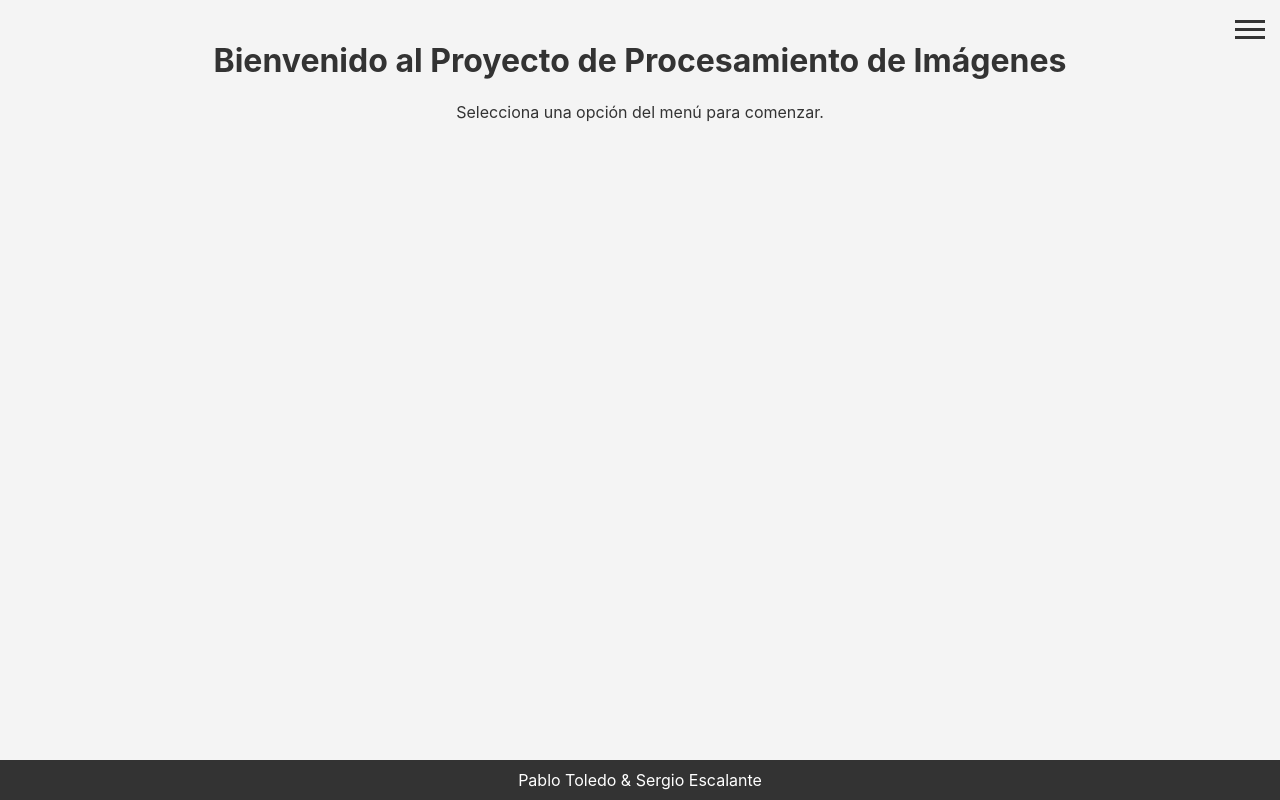
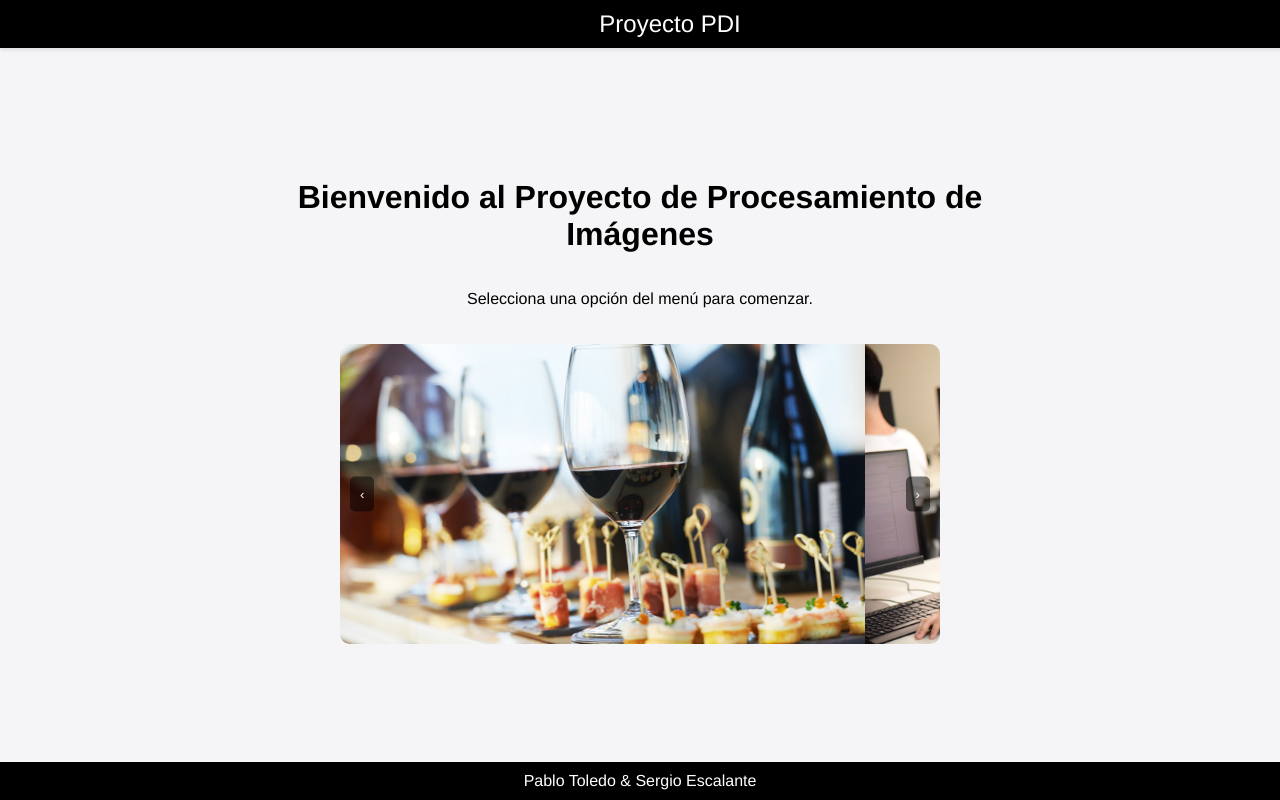
Before and after one commit to PabloToledoBarahona/pdiProject, a Flask app: page / in a window 1280 px wide. Run offline with Flask 3, Linux system fonts and the light colour scheme.

Commit message:
Corrections

```diff
--- a/app/controllers/image_controller.py
+++ b/app/controllers/image_controller.py
@@ -11,7 +11,8 @@ if not os.path.exists(UPLOAD_FOLDER):
 
 @image_controller.route('/')
 def index():
-    return render_template('index.html')
+    image_files = os.listdir(UPLOAD_FOLDER)
+    return render_template('index.html', image_files=image_files)
 
 @image_controller.route('/upload', methods=['GET', 'POST'])
 def upload():
@@ -68,7 +69,6 @@ def read_image_view():
             return render_template('read_image.html', img_shape=img_shape, filename=filename)
     return render_template('read_image.html')
 
-
 @image_controller.route('/segment_color', methods=['GET', 'POST'])
 def segment_color_view():
     if request.method == 'POST':
@@ -88,8 +88,6 @@ def segment_color_view():
                 return error, 400
             return render_template('segment_color.html', segmented_image_path=os.path.basename(segmented_image_path), filename=filename)
     return render_template('segment_color.html')
-
-
 
 @image_controller.route('/convert_bw', methods=['GET', 'POST'])
 def convert_bw_view():
--- /dev/null
+++ b/app/static/css/carousel.css
@@ -0,0 +1,49 @@
+.carousel {
+    position: relative;
+    width: 100%;
+    max-width: 600px;
+    height: 300px;
+    margin: 20px auto;
+    overflow: hidden;
+    border-radius: 10px;
+}
+
+.carousel-track-container {
+    position: relative;
+    width: 100%;
+    height: 100%;
+    overflow: hidden;
+}
+
+.carousel-track {
+    display: flex;
+    transition: transform 0.5s ease-in-out;
+    height: 100%;
+}
+
+.carousel img {
+    width: 100%;
+    height: 100%;
+    object-fit: cover;
+}
+
+.carousel-button {
+    position: absolute;
+    top: 50%;
+    transform: translateY(-50%);
+    background: rgba(0, 0, 0, 0.5);
+    color: white;
+    border: none;
+    padding: 10px;
+    cursor: pointer;
+    z-index: 1000;
+    border-radius: 5px;
+}
+
+.carousel-button--left {
+    left: 10px;
+}
+
+.carousel-button--right {
+    right: 10px;
+}
--- a/app/static/css/styles.css
+++ b/app/static/css/styles.css
@@ -1,38 +1,60 @@
-body {
-    font-family: -apple-system, BlinkMacSystemFont, "Segoe UI", Roboto, "Helvetica Neue", Arial, sans-serif;
-    background-color: #f4f4f4;
+body, html {
+    height: 100%;
     margin: 0;
-    padding: 0;
-    color: #333;
     display: flex;
     flex-direction: column;
-    min-height: 100vh;
+    background-color: #f5f5f7;
+    font-family: 'Helvetica Neue', Arial, sans-serif;
 }
 
 header {
-    background: #007BFF;
+    background: #000;
     color: #fff;
-    padding: 15px 0;
+    padding: 10px 30px;
     text-align: center;
+    width: 100%;
+    position: fixed;
+    top: 0;
+    z-index: 1000;
+    display: flex;
+    justify-content: center;
+    align-items: center;
+    box-shadow: 0 2px 4px rgba(0, 0, 0, 0.1);
 }
 
 header h1 {
     margin: 0;
-    font-size: 2.5em;
+    font-size: 1.5em;
+    font-weight: 400;
+}
+
+#menu-toggle, .menu {
+    position: fixed;
+    top: 10px;
+    right: 30px;
+    z-index: 1001;
 }
 
 .container {
-    width: 80%;
-    max-width: 1200px;
-    margin: 20px auto;
-    overflow: hidden;
+    display: flex;
+    justify-content: center;
+    align-items: center;
+    flex-direction: column;
+    width: 100%;
+    max-width: 800px;
+    margin-top: 120px;  /* Ajuste para el espacio del header */
     padding: 0 20px;
 }
 
 main {
     flex: 1;
-    margin-bottom: 20px;
+    width: 100%;
+    display: flex;
+    justify-content: center;
+    align-items: center;
+    flex-direction: column;
     text-align: center;
+    padding-bottom: 60px; /* Espacio para el footer */
 }
 
 .image-display {
@@ -42,13 +64,19 @@ main {
     margin: 20px 0;
 }
 
+.image-container img {
+    width: 100%;
+    height: auto;
+}
+
 footer {
-    background: #333;
+    background: #000;
     color: #fff;
     text-align: center;
     padding: 10px 0;
     width: 100%;
     bottom: 0;
+    position: relative; /* Asegurar que el footer siempre esté en la parte inferior */
 }
 
 footer p {
@@ -56,7 +84,7 @@ footer p {
 }
 
 .btn {
-    background: #007BFF;
+    background: #0071e3;
     color: #fff;
     border: none;
     padding: 10px 20px;
@@ -69,7 +97,7 @@ footer p {
 }
 
 .btn:hover {
-    background: #0056b3;
+    background: #005bb5;
 }
 
 input[type="file"] {
@@ -78,24 +106,18 @@ input[type="file"] {
 }
 
 /* Estilos para el menú hamburguesa */
-.menu-hamburguesa {
-    position: relative;
-    z-index: 1000;
-}
-
 .menu-icon {
     display: block;
     cursor: pointer;
     width: 30px;
     height: 25px;
-    position: absolute;
+    position: fixed;
+    right: 30px;
     top: 15px;
-    right: 15px;
-    z-index: 1001;
 }
 
 .menu-icon span {
-    background: #333;
+    background: #fff;
     display: block;
     height: 3px;
     margin: 5px 0;
@@ -155,5 +177,5 @@ input[type="file"] {
 }
 
 .menu ul li a:hover {
-    color: #007BFF;
+    color: #0071e3;
 }
--- /dev/null
+++ b/app/static/js/carousel.js
@@ -0,0 +1,36 @@
+document.addEventListener('DOMContentLoaded', function () {
+    const track = document.querySelector('.carousel-track');
+    const slides = Array.from(track.children);
+    const nextButton = document.querySelector('.carousel-button--right');
+    const prevButton = document.querySelector('.carousel-button--left');
+
+    let currentIndex = 0;
+
+    function updateSlides() {
+        const amountToMove = slides[currentIndex].getBoundingClientRect().width * currentIndex;
+        track.style.transform = 'translateX(-' + amountToMove + 'px)';
+    }
+
+    function showNextSlide() {
+        if (currentIndex === slides.length - 1) {
+            currentIndex = 0;
+        } else {
+            currentIndex++;
+        }
+        updateSlides();
+    }
+
+    function showPrevSlide() {
+        if (currentIndex === 0) {
+            currentIndex = slides.length - 1;
+        } else {
+            currentIndex--;
+        }
+        updateSlides();
+    }
+
+    nextButton.addEventListener('click', showNextSlide);
+    prevButton.addEventListener('click', showPrevSlide);
+
+    setInterval(showNextSlide, 3000);
+});
--- a/app/static/js/scripts.js
+++ b/app/static/js/scripts.js
@@ -1,11 +1,43 @@
 document.addEventListener("DOMContentLoaded", function() {
-    const menuToggle = document.getElementById("menu-toggle");
-    menuToggle.addEventListener("change", function() {
-        const menu = document.querySelector(".menu");
+    const carouselSlide = document.querySelector(".carousel-slide");
+    const carouselImages = document.querySelectorAll(".carousel-slide img");
+
+    let counter = 0;
+    const size = carouselImages[0].clientWidth;
+
+    function moveSlide(n) {
+        if (n === 1 && counter >= carouselImages.length - 1) {
+            counter = -1;
+        } else if (n === -1 && counter <= 0) {
+            counter = carouselImages.length;
+        }
+        counter += n;
+        carouselSlide.style.transform = "translateX(" + (-size * counter) + "px)";
+    }
+
+    setInterval(function() {
+        moveSlide(1);
+    }, 3000);
+
+    document.querySelector(".prev").addEventListener("click", function() {
+        moveSlide(-1);
+    });
+
+    document.querySelector(".next").addEventListener("click", function() {
+        moveSlide(1);
+    });
+});
+
+
+document.addEventListener('DOMContentLoaded', () => {
+    const menuToggle = document.getElementById('menu-toggle');
+    const menu = document.querySelector('.menu');
+
+    menuToggle.addEventListener('change', () => {
         if (menuToggle.checked) {
-            menu.style.display = "block";
+            menu.style.display = 'block';
         } else {
-            menu.style.display = "none";
+            menu.style.display = 'none';
         }
     });
 });
--- a/app/templates/display_image.html
+++ b/app/templates/display_image.html
@@ -13,8 +13,6 @@
         <div class="container">
             <h2>Imagen Subida</h2>
             <img src="{{ url_for('static', filename='uploads/' ~ filename) }}" alt="Imagen Subida" class="image-display">
-            <h2>Imagen Procesada</h2>
-            <img src="{{ url_for('static', filename='uploads/processed_image.png') }}" alt="Imagen Procesada" class="image-display">
         </div>
     </main>
     <footer>
--- a/app/templates/index.html
+++ b/app/templates/index.html
@@ -5,7 +5,9 @@
     <meta name="viewport" content="width=device-width, initial-scale=1.0">
     <title>Proyecto PDI</title>
     <link rel="stylesheet" href="{{ url_for('static', filename='css/styles.css') }}">
+    <link rel="stylesheet" href="{{ url_for('static', filename='css/carousel.css') }}">
     <script src="{{ url_for('static', filename='js/scripts.js') }}" defer></script>
+    <script src="{{ url_for('static', filename='js/carousel.js') }}" defer></script>
 </head>
 <body>
     {% include 'navbar.html' %}
@@ -13,6 +15,18 @@
         <div class="container">
             <h1>Bienvenido al Proyecto de Procesamiento de Imágenes</h1>
             <p>Selecciona una opción del menú para comenzar.</p>
+
+            <div class="carousel">
+                <button class="carousel-button carousel-button--left">‹</button>
+                <div class="carousel-track-container">
+                    <div class="carousel-track">
+                        {% for image in image_files %}
+                        <img src="{{ url_for('static', filename='uploads/' ~ image) }}" alt="Imagen">
+                        {% endfor %}
+                    </div>
+                </div>
+                <button class="carousel-button carousel-button--right">›</button>
+            </div>
         </div>
     </main>
     <footer>
--- a/app/templates/navbar.html
+++ b/app/templates/navbar.html
@@ -1,6 +1,8 @@
-<div class="menu-hamburguesa">
+<header>
+    <h1>Proyecto PDI</h1>
+</header>
 <input type="checkbox" id="menu-toggle">
-    <label for="menu-toggle" class="menu-icon">
+<label class="menu-icon" for="menu-toggle">
     <span></span>
     <span></span>
     <span></span>
@@ -10,24 +12,8 @@
         <li><a href="{{ url_for('image_controller.index') }}">Inicio</a></li>
         <li><a href="{{ url_for('image_controller.upload') }}">Subir Imagen</a></li>
         <li><a href="{{ url_for('image_controller.read_image_view') }}">Leer Imagen</a></li>
-            <li><a href="{{ url_for('image_controller.segment_color_view') }}">Segmentación por Color</a></li>
-            <li><a href="{{ url_for('image_controller.convert_bw_view') }}">Convertir a Blanco y Negro</a></li>
-            <li><a href="#">Modificar Brillo</a></li>
-            <li><a href="#">Modificar Contraste</a></li>
-            <li><a href="#">Imagen Negativa</a></li>
-            <li><a href="#">Escalar Imágenes</a></li>
         <li><a href="{{ url_for('image_controller.show_histogram') }}">Histograma</a></li>
-            <li><a href="#">Cuantización</a></li>
-            <li><a href="#">Reshape</a></li>
-            <li><a href="#">Segmentación con K-clusters</a></li>
-            <li><a href="#">Transformación Geométrica</a></li>
-            <li><a href="#">Filtros</a></li>
-            <li><a href="#">Detección de Bordes</a></li>
-            <li><a href="#">Detección de Objetos</a></li>
-            <li><a href="#">Convolución</a></li>
-            <li><a href="#">Fourier</a></li>
-            <li><a href="#">Morfología</a></li>
-            <li><a href="#">Suma y Resta de Imágenes</a></li>
+        <li><a href="{{ url_for('image_controller.segment_color_view') }}">Segmentar Color</a></li>
+        <li><a href="{{ url_for('image_controller.convert_bw_view') }}">Convertir a B/N</a></li>
     </ul>
 </nav>
-</div>
```
Also changed, not shown: app/static/uploads/WhatsApp_Image_2024-03-21_at_21.51.20.jpeg (added), app/static/uploads/WhatsApp_Image_2024-05-29_at_17.25.10.jpeg (deleted), app/static/uploads/capacitacion.png (deleted), app/static/uploads/equalized_image.png, app/static/uploads/flowers.jpg (deleted), app/static/uploads/histogram.png (deleted), app/static/uploads/histogram_comparison.png, app/static/uploads/ignacio.png (deleted), app/static/uploads/processed_image.png (deleted), app/static/uploads/segmented_blue.png (deleted), app/static/uploads/vector-fogata-llama-ilustracion-rojo-y-naranja-luz-campamento-cartoon-icono-campfire-aislado-sobre-fondo-blanco-caliente-el-fuego-de-lena-2a7gj65.jpg (deleted), app/static/uploads/vinos-para-eventos.jpg (added). Lines whose indentation alone changed are shown as unchanged.
